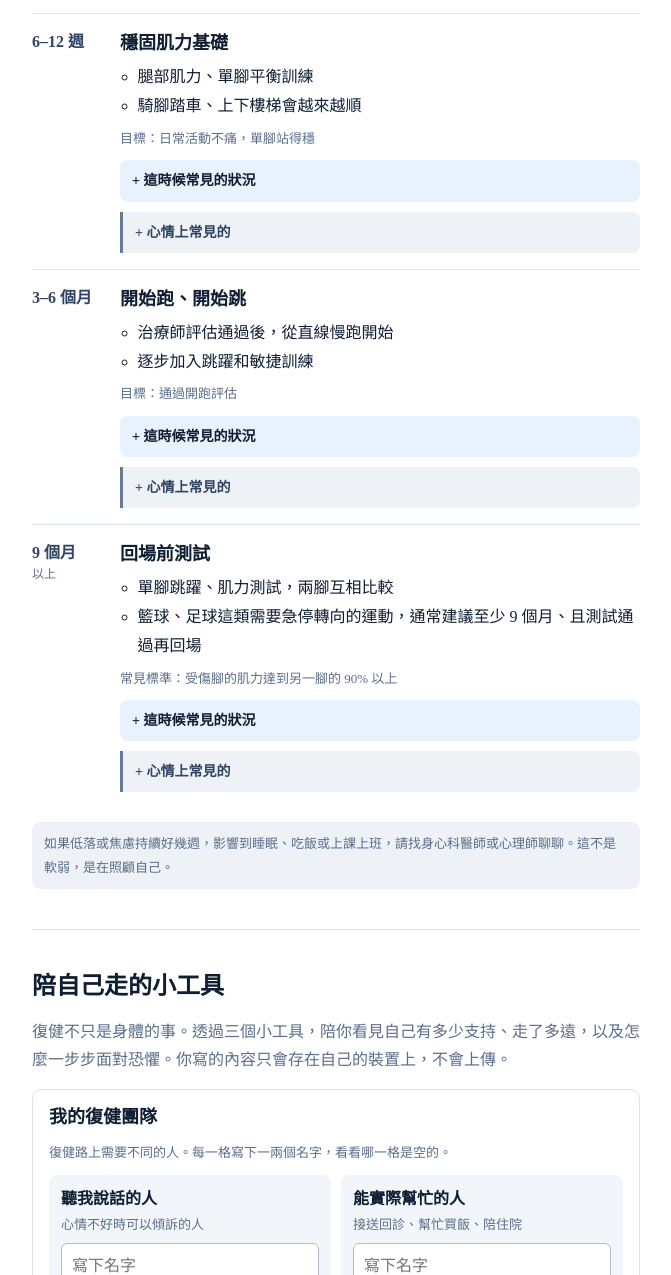
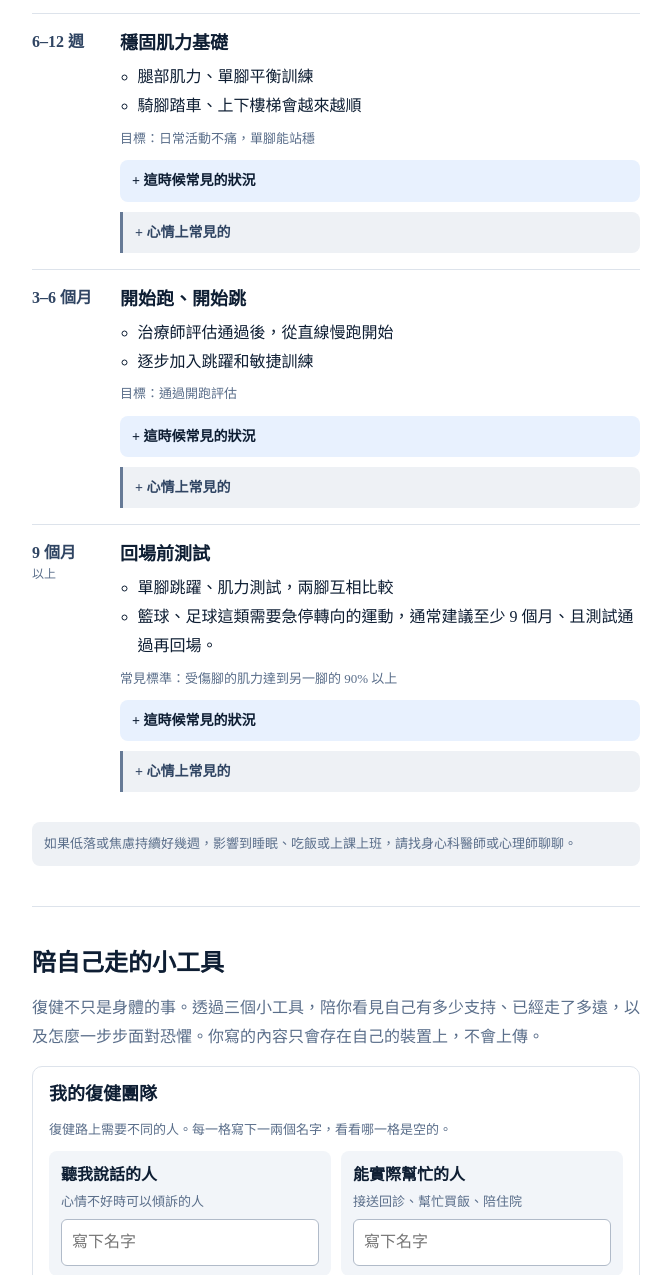
Before and after one commit to aclr-tw/imasuperman, a plain HTML site: page index.html in a window 1280 px wide. Shown: the part 1857-3132 px from the top of the page, without its empty margins (304-975 px from the left). Drawn offline with Linux system fonts and the light colour scheme.

Commit message:
Update index.html

```diff
--- a/index.html
+++ b/index.html
@@ -375,7 +375,7 @@ footer { margin-top: 48px; padding-top: 16px; border-top: 1px solid var(--line);
           </details>
           <details class="mood"><summary>心情上常見的</summary>
             <ul><li>進度好像比別人慢，忍不住一直比角度</li><li>每天都在等「什麼時候才會好」</li></ul>
-            <p class="tip">每個人開的刀、身體狀況都不一樣，比較的對象是上週的自己。把小進步記下來，例如「今天多彎了 5 度」，回頭看會發現自己走了很遠。</p>
+            <p class="tip">每個人開的刀、身體狀況都不一樣，比較的對象是上週的自己。把小進步記下來，例如「今天多彎了 5 度」，回頭看會發現自己已經進步很多囉。</p>
           </details>
           <div class="wall" data-stage="w2" hidden></div>
         </div>
@@ -388,7 +388,7 @@ footer { margin-top: 48px; padding-top: 16px; border-top: 1px solid var(--line);
             <li>腿部肌力、單腳平衡訓練</li>
             <li>騎腳踏車、上下樓梯會越來越順</li>
           </ul>
-          <p class="goal">目標：日常活動不痛，單腳站得穩</p>
+          <p class="goal">目標：日常活動不痛，單腳能站穩</p>
           <details class="normal"><summary>這時候常見的狀況</summary>
             <ul>
               <li>訓練完肌肉痠，隔天會好</li>
@@ -399,7 +399,7 @@ footer { margin-top: 48px; padding-top: 16px; border-top: 1px solid var(--line);
           </details>
           <details class="mood"><summary>心情上常見的</summary>
             <ul><li>開始覺得自己好了，想偷偷多練一點、提早回去</li><li>多練之後又腫又痛，覺得挫折</li></ul>
-            <p class="tip">急著回去很正常，但「多做一點一定更好」常常是復健最大的陷阱。真正的堅持，有時是知道什麼時候該停下來。照著治療師的節奏走，反而比較快。</p>
+            <p class="tip">急著回去很正常，但「多做一點一定更好」常是復健最大的陷阱。真正的堅持，有時是知道什麼時候該停下來。照著治療師的節奏走，反而比較快。</p>
           </details>
           <div class="wall" data-stage="w6" hidden></div>
         </div>
@@ -433,7 +433,7 @@ footer { margin-top: 48px; padding-top: 16px; border-top: 1px solid var(--line);
           <h3>回場前測試</h3>
           <ul>
             <li>單腳跳躍、肌力測試，兩腳互相比較</li>
-            <li>籃球、足球這類需要急停轉向的運動，通常建議至少 9 個月、且測試通過再回場</li>
+            <li>籃球、足球這類需要急停轉向的運動，通常建議至少 9 個月、且測試通過再回場。</li>
           </ul>
           <p class="goal">常見標準：受傷腳的肌力達到另一腳的 90% 以上</p>
           <details class="normal"><summary>這時候常見的狀況</summary>
@@ -450,12 +450,12 @@ footer { margin-top: 48px; padding-top: 16px; border-top: 1px solid var(--line);
         </div>
       </li>
     </ol>
-    <p class="small muted helpline">如果低落或焦慮持續好幾週，影響到睡眠、吃飯或上課上班，請找身心科醫師或心理師聊聊。這不是軟弱，是在照顧自己。</p>
+    <p class="small muted helpline">如果低落或焦慮持續好幾週，影響到睡眠、吃飯或上課上班，請找身心科醫師或心理師聊聊。</p>
   </section>
 
   <section id="tools">
     <h2>陪自己走的小工具</h2>
-    <p class="muted">復健不只是身體的事。透過三個小工具，陪你看見自己有多少支持、走了多遠，以及怎麼一步步面對恐懼。你寫的內容只會存在自己的裝置上，不會上傳。</p>
+    <p class="muted">復健不只是身體的事。透過三個小工具，陪你看見自己有多少支持、已經走了多遠，以及怎麼一步步面對恐懼。你寫的內容只會存在自己的裝置上，不會上傳。</p>
 
     <div class="tool" id="tool-team">
       <h3>我的復健團隊</h3>
```
